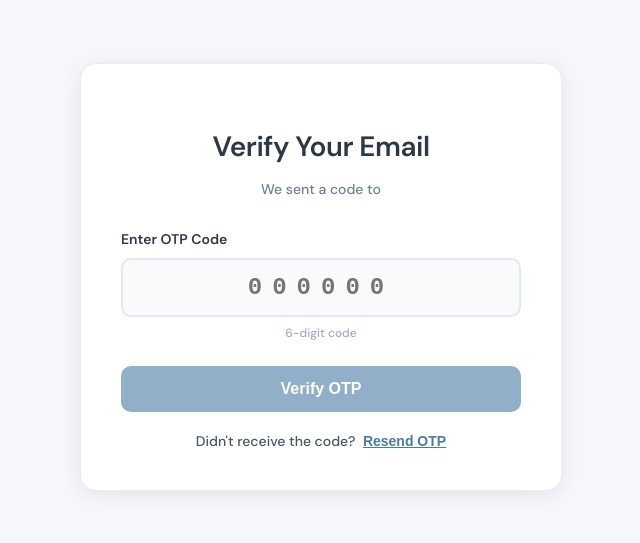
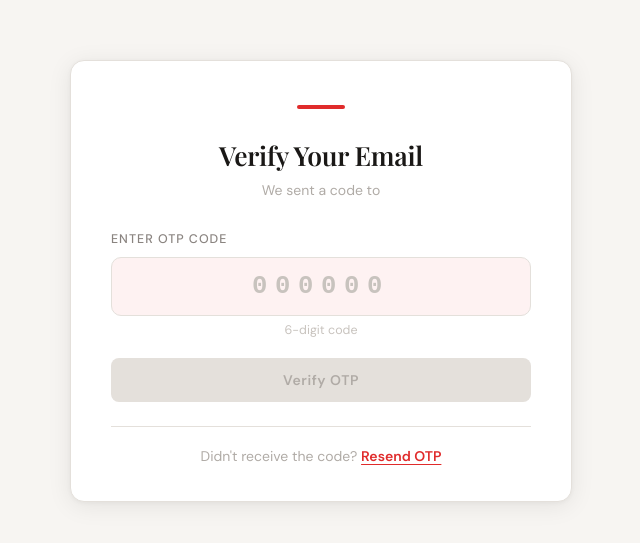
Before and after one commit to rahulrao2-0/Wanderlust-, a React (Vite) app in the folder Forntend/: page /otp in a window 1280 px wide. Shown: the part 151-694 px from the top of the page, without its empty margins (319-959 px from the left). Built offline with nearby package versions, Linux system fonts and the light colour scheme; no server answers.

Commit message:
ADD nodemailer

```diff
--- a/Forntend/src/Autherization/OTP.css
+++ b/Forntend/src/Autherization/OTP.css
@@ -1,181 +1,257 @@
-.otp-container {
-    display: flex;
-    align-items: center;
-    justify-content: center;
-    min-height: 100vh;
-    background: #f5f7fa;
-    padding: 20px;
+@import url('https://fonts.googleapis.com/css2?family=DM+Sans:wght@300;400;500;600&family=Playfair+Display:wght@600&display=swap');
+
+/* ── Root tokens (consistent with Login/Signup) ── */
+:root {
+  --red:        #e02b2b;
+  --red-hover:  #c41f1f;
+  --red-active: #a81a1a;
+  --red-glow:   rgba(224, 43, 43, 0.18);
+  --red-light:  rgba(224, 43, 43, 0.06);
+
+  --bg:         #f7f5f2;
+  --card:       #ffffff;
+  --border:     #e4e0db;
+  --label:      #8a8480;
+  --text:       #1a1816;
+  --muted:      #b0aba6;
+  --hint:       #c8c3be;
+
+  --radius:     14px;
+  --shadow:     0 4px 24px rgba(0, 0, 0, 0.08), 0 1px 4px rgba(0, 0, 0, 0.04);
+  --shadow-lg:  0 12px 48px rgba(0, 0, 0, 0.12), 0 4px 16px rgba(0, 0, 0, 0.06);
+
+  --font-body:  'DM Sans', sans-serif;
+  --font-head:  'Playfair Display', serif;
+  --font-mono:  'Courier New', Courier, monospace;
+
+  --transition: 0.2s cubic-bezier(0.4, 0, 0.2, 1);
 }
 
-.otp-card {
-    background: white;
-    padding: 40px;
-    border-radius: 16px;
-    box-shadow: 0 4px 20px rgba(0, 0, 0, 0.08);
-    width: 100%;
-    max-width: 400px;
-    animation: slideUp 0.5s ease-out;
-    border: 1px solid #e8ecf1;
+/* ── Page ── */
+body {
+  background-color: var(--bg);
+  font-family: var(--font-body);
+  color: var(--text);
+  -webkit-font-smoothing: antialiased;
 }
 
-@keyframes slideUp {
-    from {
-        opacity: 0;
-        transform: translateY(30px);
-    }
-
-    to {
-        opacity: 1;
-        transform: translateY(0);
-    }
+/* ── Full-page centering wrapper ── */
+.otp-container {
+  min-height: 100vh;
+  display: flex;
+  align-items: center;
+  justify-content: center;
+  padding: 24px 16px;
+  background-color: var(--bg);
 }
 
-.otp-card h2 {
-    text-align: center;
-    color: #2d3748;
-    margin-bottom: 10px;
-    font-size: 28px;
-    font-weight: 700;
-    letter-spacing: -0.5px;
+/* ── Card ── */
+.otp-card {
+  width: min(420px, 100%);
+  background: var(--card);
+  border: 1px solid var(--border);
+  border-radius: var(--radius);
+  box-shadow: var(--shadow);
+  padding: 44px 40px 36px;
+  text-align: center;
+  transition: box-shadow var(--transition);
 }
 
-.otp-email {
-    text-align: center;
-    color: #718096;
-    font-size: 14px;
-    margin-bottom: 30px;
-    line-height: 1.5;
-    font-weight: 500;
+.otp-card:hover {
+  box-shadow: var(--shadow-lg);
 }
 
+/* ── Red accent bar at top ── */
+.otp-card::before {
+  content: "";
+  display: block;
+  width: 48px;
+  height: 4px;
+  background: var(--red);
+  border-radius: 2px;
+  margin: 0 auto 28px;
+}
+
+/* ── Heading ── */
+.otp-card h2 {
+  font-family: var(--font-head);
+  font-size: 1.65rem;
+  font-weight: 600;
+  color: var(--text);
+  margin: 0 0 8px;
+  letter-spacing: -0.01em;
+}
+
+/* ── Sub-text ── */
+.otp-email {
+  font-size: 0.875rem;
+  color: var(--muted);
+  margin: 0 0 32px;
+}
+
+.otp-email strong {
+  color: var(--text);
+  font-weight: 500;
+}
+
+/* ── Form group ── */
 .otp-form-group {
-    margin-bottom: 25px;
+  text-align: left;
+  margin-bottom: 20px;
 }
 
 .otp-form-group label {
-    display: block;
-    color: #2d3748;
-    font-weight: 600;
-    margin-bottom: 10px;
-    font-size: 14px;
+  display: block;
+  font-size: 0.78rem;
+  font-weight: 500;
+  color: var(--label);
+  text-transform: uppercase;
+  letter-spacing: 0.08em;
+  margin-bottom: 10px;
 }
 
+/* ── OTP input ── */
 .otp-input {
-    width: 100%;
-    padding: 14px;
-    font-size: 24px;
-    letter-spacing: 10px;
-    text-align: center;
-    border: 2px solid #e2e8f0;
-    border-radius: 10px;
-    transition: all 0.3s ease;
-    font-family: monospace;
-    font-weight: 600;
-    box-sizing: border-box;
-    background-color: #f8fafb;
+  width: 100%;
+  box-sizing: border-box;
+  font-family: var(--font-mono);
+  font-size: 1.6rem;
+  font-weight: 600;
+  letter-spacing: 0.35em;
+  text-align: center;
+  color: var(--text);
+  background: var(--red-light);
+  border: 1.5px solid var(--border);
+  border-radius: 10px;
+  padding: 14px 16px;
+  outline: none;
+  transition: border-color var(--transition), background var(--transition), box-shadow var(--transition);
+  -moz-appearance: textfield;
+}
+
+.otp-input::placeholder {
+  color: var(--hint);
+  letter-spacing: 0.3em;
 }
 
 .otp-input:focus {
-    outline: none;
-    border-color: #4a7ba7;
-    background-color: white;
-    box-shadow: 0 0 0 3px rgba(74, 123, 167, 0.1);
+  border-color: var(--red);
+  background: #fff;
+  box-shadow: 0 0 0 3px var(--red-glow);
 }
 
 .otp-input:disabled {
-    background-color: #f5f7fa;
-    cursor: not-allowed;
+  opacity: 0.5;
+  cursor: not-allowed;
 }
 
+/* ── Hint text ── */
 .otp-hint {
-    font-size: 12px;
-    color: #a0aec0;
-    margin-top: 8px;
-    text-align: center;
-    font-weight: 500;
+  font-size: 0.78rem;
+  color: var(--hint);
+  margin: 6px 0 0;
+  text-align: center;
 }
 
+/* ── Error message ── */
 .otp-error {
-    background-color: #fef5f5;
-    border: 1px solid #fed7d7;
-    color: #c53030;
-    padding: 12px;
-    border-radius: 8px;
-    margin-bottom: 20px;
-    font-size: 14px;
-    text-align: center;
-    font-weight: 500;
+  background: rgba(224, 43, 43, 0.08);
+  border: 1px solid rgba(224, 43, 43, 0.25);
+  color: var(--red);
+  font-size: 0.82rem;
+  font-weight: 500;
+  border-radius: 8px;
+  padding: 10px 14px;
+  margin-bottom: 16px;
+  text-align: left;
 }
 
+/* ── Verify button ── */
 .otp-verify-btn {
-    width: 100%;
-    padding: 14px;
-    background: #4a7ba7;
-    color: white;
-    border: none;
-    border-radius: 10px;
-    font-size: 16px;
-    font-weight: 600;
-    cursor: pointer;
-    transition: all 0.3s ease;
-    margin-bottom: 20px;
+  width: 100%;
+  background-color: var(--red);
+  color: #fff;
+  font-family: var(--font-body);
+  font-size: 0.875rem;
+  font-weight: 600;
+  letter-spacing: 0.04em;
+  border: none;
+  border-radius: 8px;
+  padding: 13px 0;
+  cursor: pointer;
+  box-shadow: 0 2px 10px var(--red-glow);
+  transition: background-color var(--transition), box-shadow var(--transition), transform var(--transition);
 }
 
 .otp-verify-btn:hover:not(:disabled) {
-    background: #3a5f80;
-    transform: translateY(-2px);
-    box-shadow: 0 6px 20px rgba(74, 123, 167, 0.25);
+  background-color: var(--red-hover);
+  box-shadow: 0 4px 20px rgba(224, 43, 43, 0.32);
+  transform: translateY(-1px);
+}
+
+.otp-verify-btn:active:not(:disabled) {
+  background-color: var(--red-active);
+  transform: translateY(0);
 }
 
 .otp-verify-btn:disabled {
-    opacity: 0.6;
-    cursor: not-allowed;
+  background-color: var(--border);
+  color: var(--muted);
+  box-shadow: none;
+  cursor: not-allowed;
+  transform: none;
 }
 
+/* ── Footer ── */
 .otp-footer {
-    text-align: center;
+  margin-top: 24px;
+  border-top: 1px solid var(--border);
+  padding-top: 20px;
 }
 
 .otp-footer p {
-    color: #4a5568;
-    font-size: 14px;
-    margin: 0;
-    font-weight: 500;
+  font-size: 0.875rem;
+  color: var(--muted);
+  margin: 0;
 }
 
+/* ── Resend button ── */
 .otp-resend-btn {
-    background: none;
-    border: none;
-    color: #4a7ba7;
-    cursor: pointer;
-    font-size: 14px;
-    font-weight: 600;
-    padding: 0;
-    margin-left: 4px;
-    transition: color 0.3s ease;
-    text-decoration: underline;
+  background: none;
+  border: none;
+  padding: 0;
+  font-family: var(--font-body);
+  font-size: 0.875rem;
+  font-weight: 600;
+  color: var(--red);
+  cursor: pointer;
+  text-decoration: underline;
+  text-underline-offset: 3px;
+  transition: color var(--transition), opacity var(--transition);
 }
 
 .otp-resend-btn:hover:not(:disabled) {
-    color: #3a5f80;
+  color: var(--red-hover);
 }
 
 .otp-resend-btn:disabled {
-    opacity: 0.5;
-    cursor: not-allowed;
+  opacity: 0.45;
+  cursor: not-allowed;
+  text-decoration: none;
 }
 
+/* ── Responsive ── */
 @media (max-width: 480px) {
-    .otp-card {
-        padding: 30px 20px;
-    }
+  .otp-card {
+    padding: 36px 24px 28px;
+  }
 
-    .otp-card h2 {
-        font-size: 24px;
-    }
+  .otp-card h2 {
+    font-size: 1.4rem;
+  }
 
-    .otp-input {
-        font-size: 20px;
-        letter-spacing: 8px;
-    }
+  .otp-input {
+    font-size: 1.35rem;
+    letter-spacing: 0.28em;
+  }
 }
```
Also changed, not shown: 1 other file (tests, documents, lock files or other folders).
